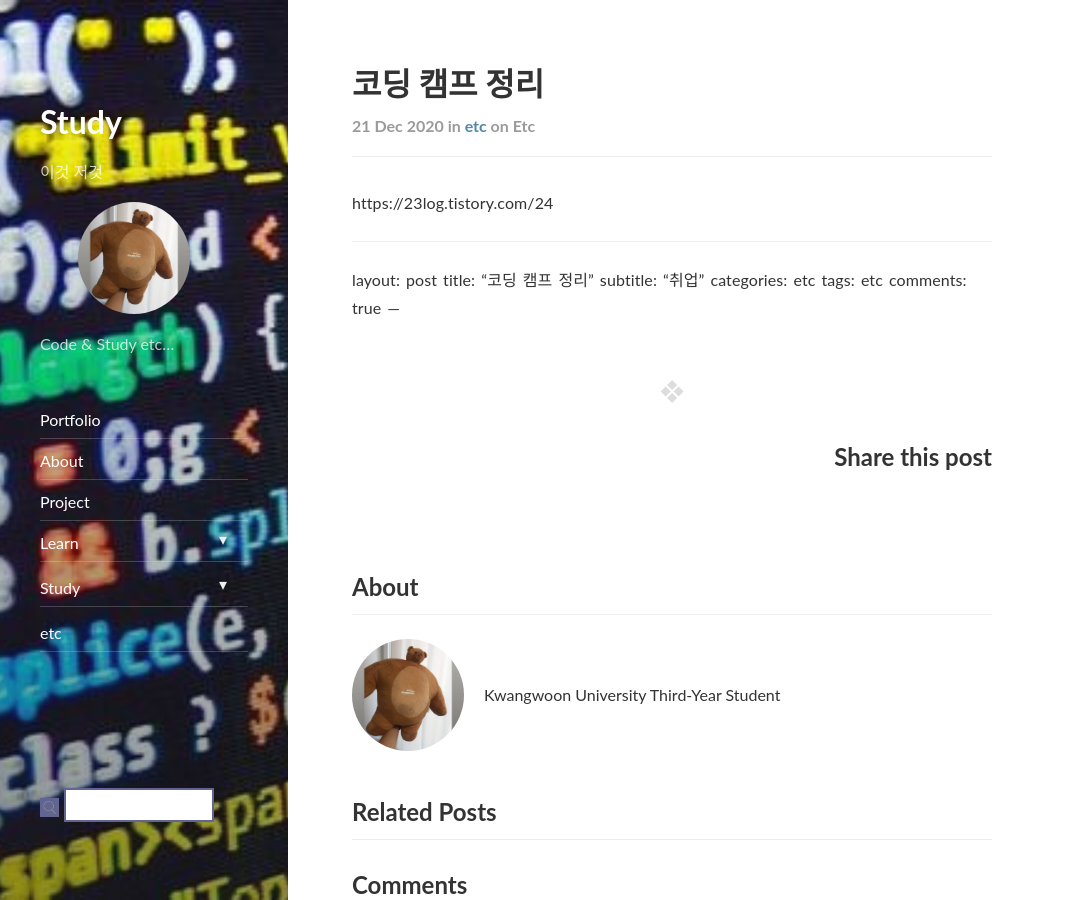
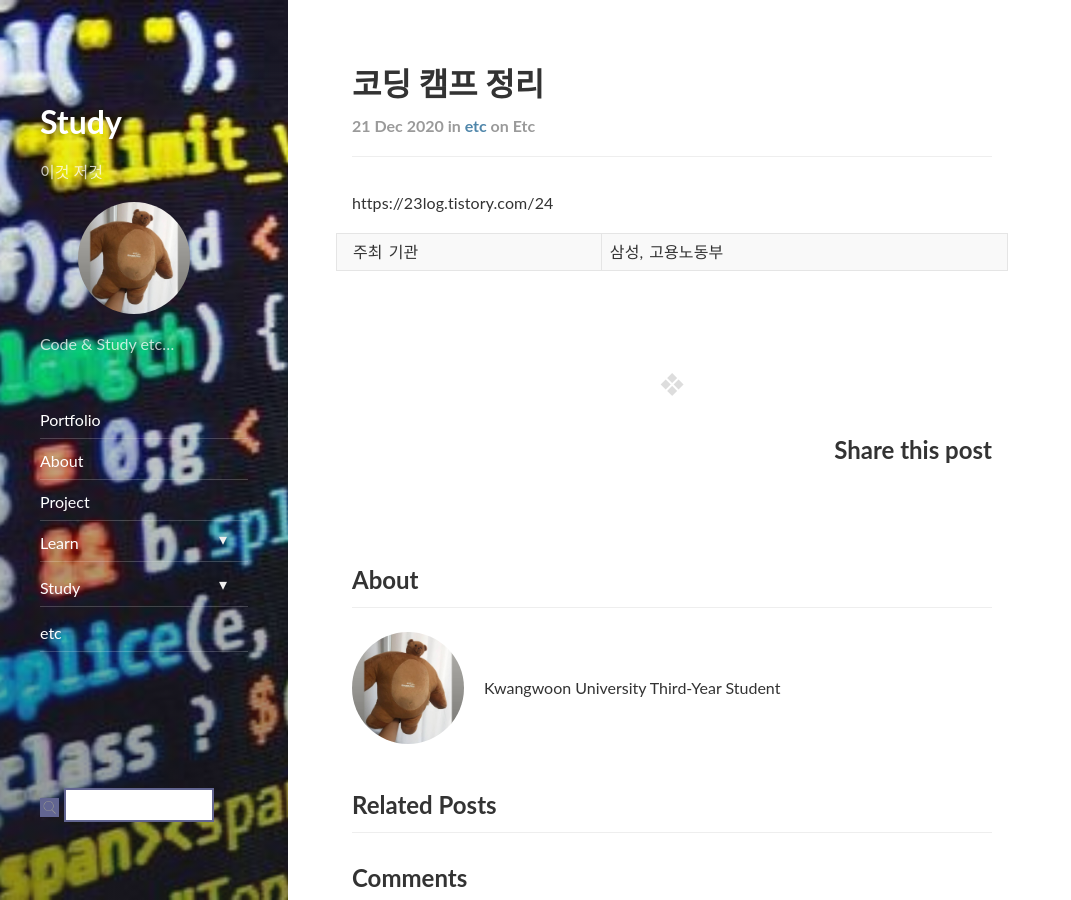
Before and after one commit to ekgus2222/ekgus2222.github.io, a Jekyll site: the page built from _posts/etc/2020-12-21-setting-start.md, in a window 1280 px wide and 900 px high. Shown: the whole window, without its empty margins (0-1071 px from the left). Built offline with Jekyll 4.4.1, drawn with Linux system fonts in a browser that asks for light colours; nearby versions of some CDN libraries; comment, search, counter and statistics services are not loaded.

Commit message:
Update 2020-12-21-setting-start.md

```diff
--- a/_posts/etc/2020-12-21-setting-start.md
+++ b/_posts/etc/2020-12-21-setting-start.md
@@ -8,12 +8,4 @@ comments: true
 ---
 https://23log.tistory.com/24
 
-
----
-layout: post
-title:  "코딩 캠프 정리"
-subtitle:   "취업"
-categories: etc
-tags: etc
-comments: true
----
+| 주최 기관 | 삼성, 고용노동부 |
```
